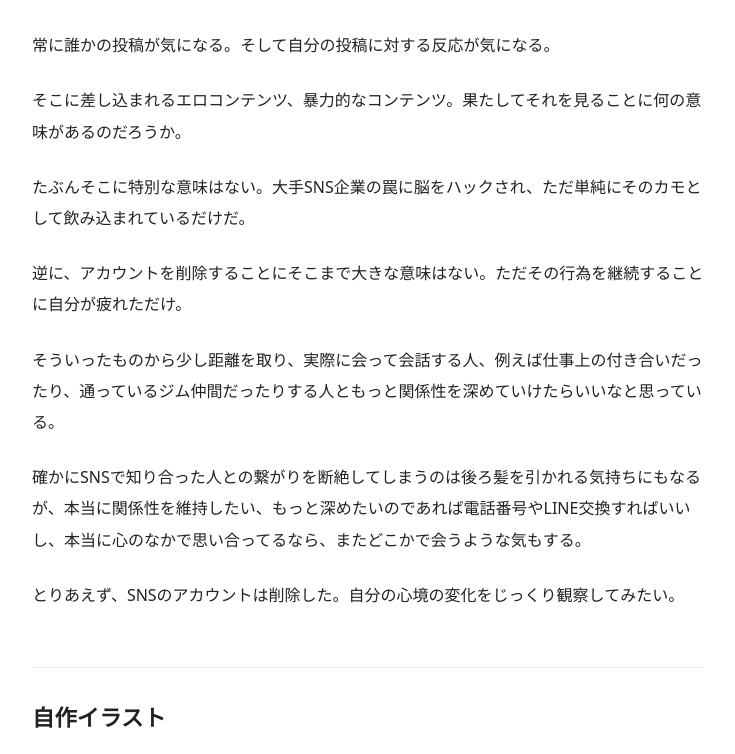
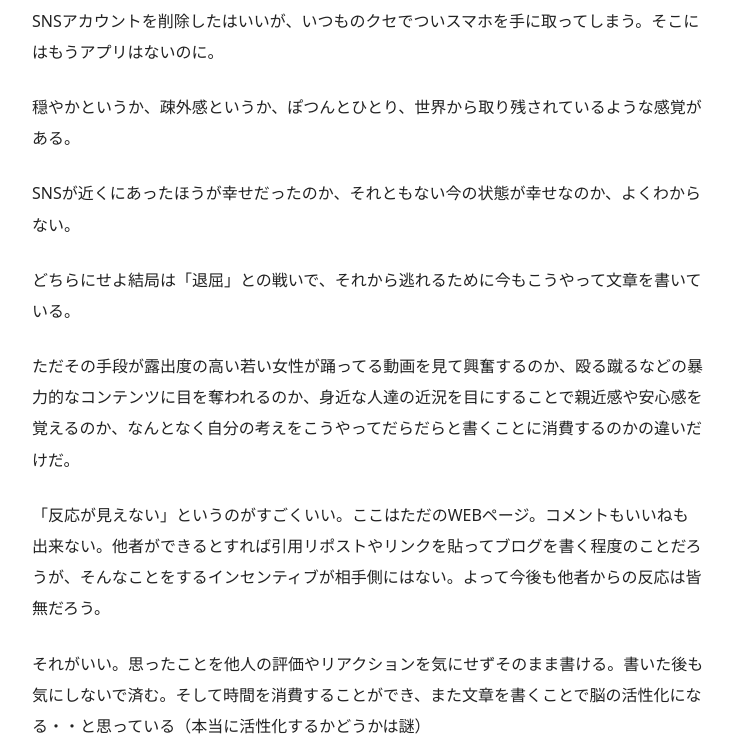
Before and after one commit to kazdance/kazdance.github.io, a plain HTML site: page index.html in a window 1280 px wide. Shown: the part 269-1023 px from the top of the page, without its empty margins (272-1007 px from the left). Drawn offline with Linux system fonts and the light colour scheme.

Commit message:
Publish new article with posting timestamp

```diff
--- a/index.html
+++ b/index.html
@@ -2,8 +2,14 @@
 <html lang="ja">
 <head><meta charset="utf-8"><meta name="viewport" content="width=device-width, initial-scale=1"><title>SNSのアカウントを削除した</title><style>
 *{box-sizing:border-box}body{margin:0;background:#fff;color:#222;font-family:system-ui,sans-serif;line-height:1.95;overflow-wrap:break-word}main{max-width:720px;margin:0 auto;padding:64px 24px 80px}h1{font-size:clamp(1.6rem,5vw,2.2rem);line-height:1.5;margin:0 0 32px}p{margin:0 0 1.5em;font-size:1rem}@media(max-width:600px){main{padding-top:40px}}
-.profile{display:flex;align-items:center;gap:14px;margin-bottom:36px;padding-bottom:24px;border-bottom:1px solid #eee}.profile img{width:64px;height:64px;border-radius:50%;object-fit:cover}.profile span{font-weight:600;font-size:1.1rem}.gallery{margin-top:56px;padding-top:28px;border-top:1px solid #eee}.gallery h2{font-size:1.4rem;margin:0 0 20px}.art-grid{display:grid;grid-template-columns:repeat(2,minmax(0,1fr));gap:16px}.art-grid a{display:block;background:#fafafa}.art-grid img{display:block;width:100%;height:auto}@media(max-width:480px){.art-grid{grid-template-columns:1fr}}.intro{margin:0 0 40px}.intro h2{font-size:1.3rem;margin:0 0 16px}.intro img{display:block;max-width:100%;height:auto;margin:0 auto}</style></head>
-<body><main><header class="profile"><span>カズ</span></header><article><h1>SNSのアカウントを削除した</h1>
+.profile{display:flex;align-items:center;gap:14px;margin-bottom:36px;padding-bottom:24px;border-bottom:1px solid #eee}.profile img{width:64px;height:64px;border-radius:50%;object-fit:cover}.profile span{font-weight:600;font-size:1.1rem}.gallery{margin-top:56px;padding-top:28px;border-top:1px solid #eee}.gallery h2{font-size:1.4rem;margin:0 0 20px}.art-grid{display:grid;grid-template-columns:repeat(2,minmax(0,1fr));gap:16px}.art-grid a{display:block;background:#fafafa}.art-grid img{display:block;width:100%;height:auto}@media(max-width:480px){.art-grid{grid-template-columns:1fr}}.intro{margin:0 0 40px}.intro h2{font-size:1.3rem;margin:0 0 16px}.intro img{display:block;max-width:100%;height:auto;margin:0 auto}article+article{border-top:1px solid #eee;padding-top:36px;margin-top:40px}.posted{display:block;color:#777;font-size:.85rem;margin:0 0 24px}article h1{margin-bottom:12px}</style></head>
+<body><main><header class="profile"><span>カズ</span></header><article><h1>退屈との戦い</h1><time class="posted" datetime="2026-11-26T08:35:00+09:00">2026年11月26日 08:35</time><p>SNSアカウントを削除したはいいが、いつものクセでついスマホを手に取ってしまう。そこにはもうアプリはないのに。</p>
+<p>穏やかというか、疎外感というか、ぽつんとひとり、世界から取り残されているような感覚がある。</p>
+<p>SNSが近くにあったほうが幸せだったのか、それともない今の状態が幸せなのか、よくわからない。</p>
+<p>どちらにせよ結局は「退屈」との戦いで、それから逃れるために今もこうやって文章を書いている。</p>
+<p>ただその手段が露出度の高い若い女性が踊ってる動画を見て興奮するのか、殴る蹴るなどの暴力的なコンテンツに目を奪われるのか、身近な人達の近況を目にすることで親近感や安心感を覚えるのか、なんとなく自分の考えをこうやってだらだらと書くことに消費するのかの違いだけだ。</p>
+<p>「反応が見えない」というのがすごくいい。ここはただのWEBページ。コメントもいいねも出来ない。他者ができるとすれば引用リポストやリンクを貼ってブログを書く程度のことだろうが、そんなことをするインセンティブが相手側にはない。よって今後も他者からの反応は皆無だろう。</p>
+<p>それがいい。思ったことを他人の評価やリアクションを気にせずそのまま書ける。書いた後も気にしないで済む。そして時間を消費することができ、また文章を書くことで脳の活性化になる・・と思っている（本当に活性化するかどうかは謎）</p></article><article><h1>SNSのアカウントを削除した</h1>
 <p>Instagramも、スレッズも、Twitterも、アカウントを削除した。</p>
 <p>常に誰かの投稿が気になる。そして自分の投稿に対する反応が気になる。</p>
 <p>そこに差し込まれるエロコンテンツ、暴力的なコンテンツ。果たしてそれを見ることに何の意味があるのだろうか。</p>
```
